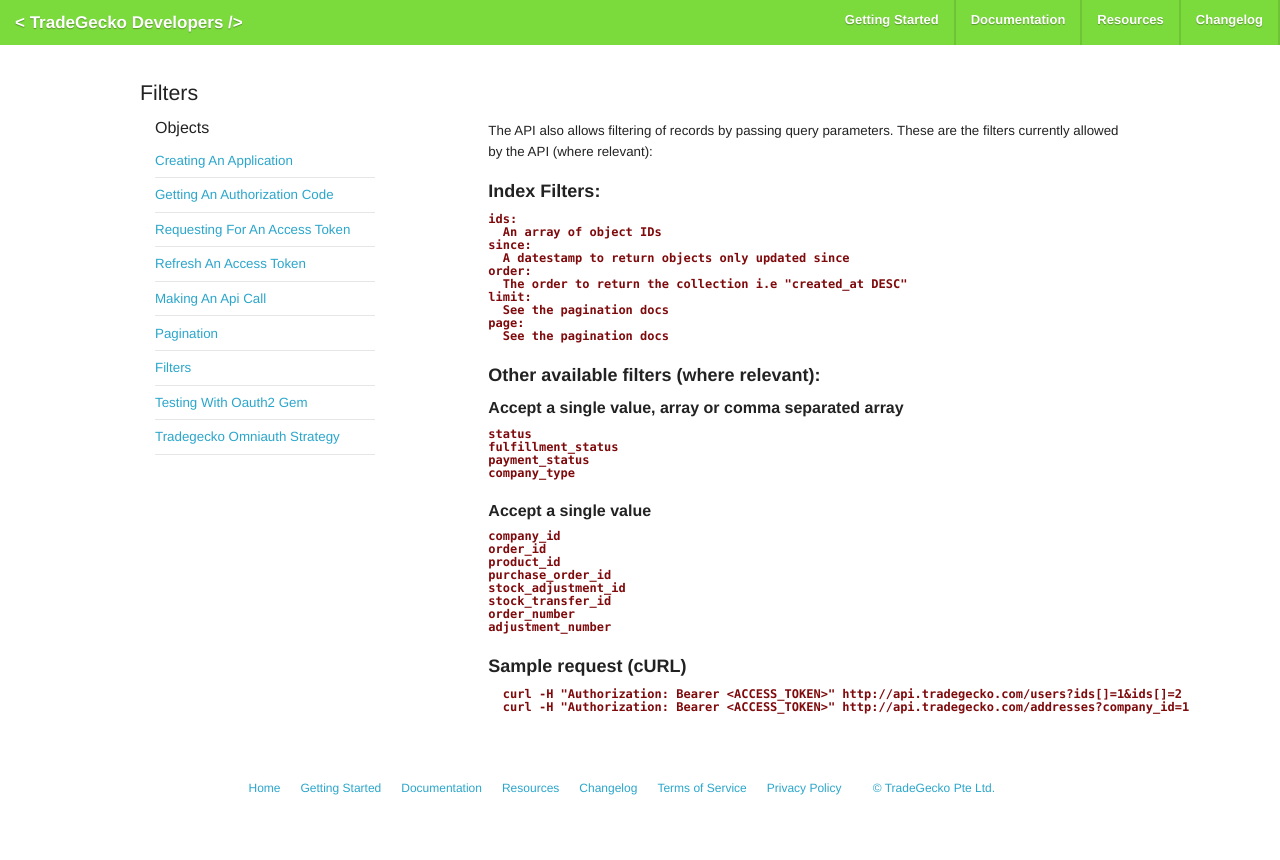
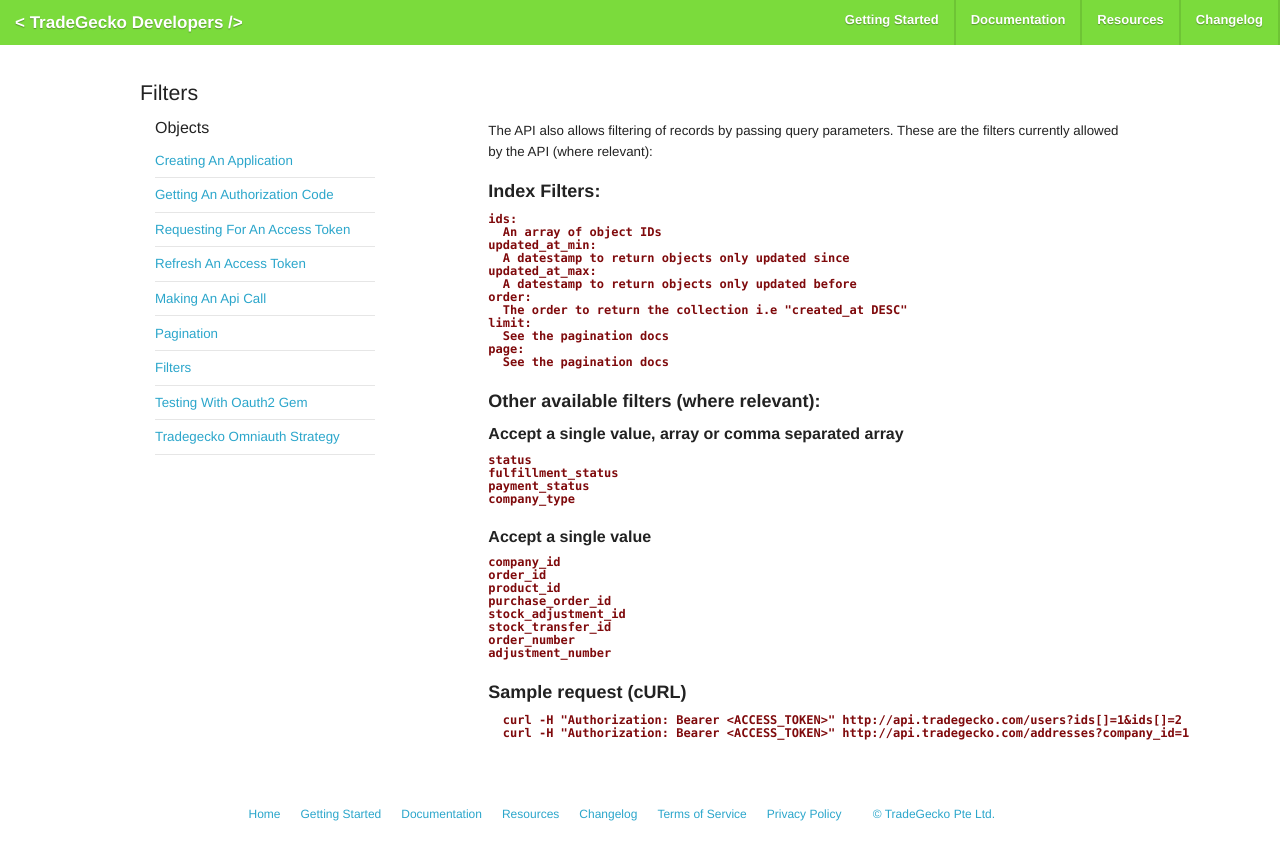
Before and after one commit to tradegecko/docs_old, a Jekyll site: the page built from _posts/2013-02-22-filters.md, in a window 1280 px wide. Shown: the top 860 px of the page. Built offline with Jekyll 4.4.1, drawn with Linux system fonts in a browser that asks for light colours; some web fonts are replaced; Markdown is read by kramdown in place of the engine named in the settings.

Commit message:
Update filters

```diff
--- a/_posts/2013-02-22-filters.md
+++ b/_posts/2013-02-22-filters.md
@@ -9,8 +9,10 @@
 #####  Index Filters:
     ids:
       An array of object IDs
-    since:
+    updated_at_min:
       A datestamp to return objects only updated since
+    updated_at_max:
+      A datestamp to return objects only updated before
     order:
       The order to return the collection i.e "created_at DESC"
     limit:
```
Also changed, not shown: _posts/2013-01-20-order.md (+1 -1 lines).
